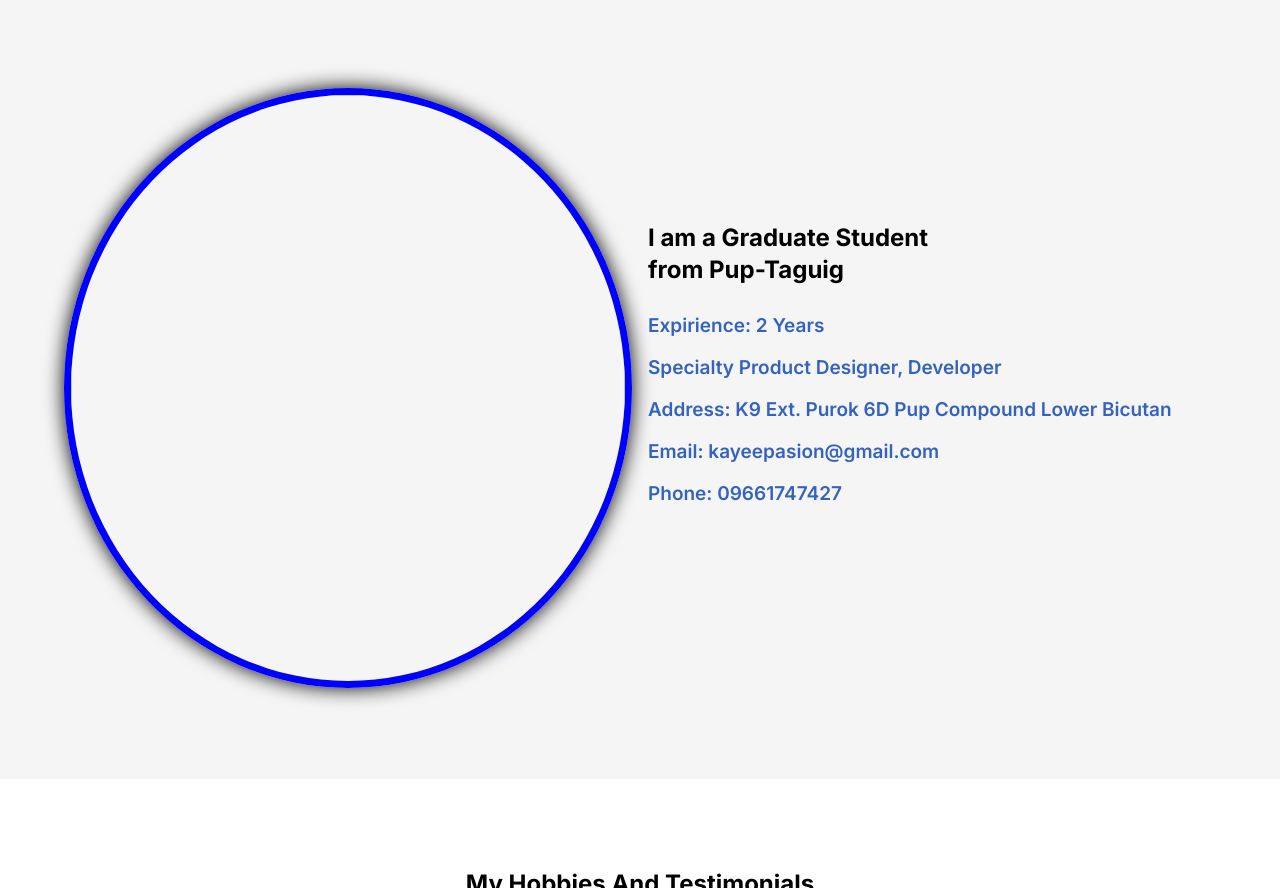
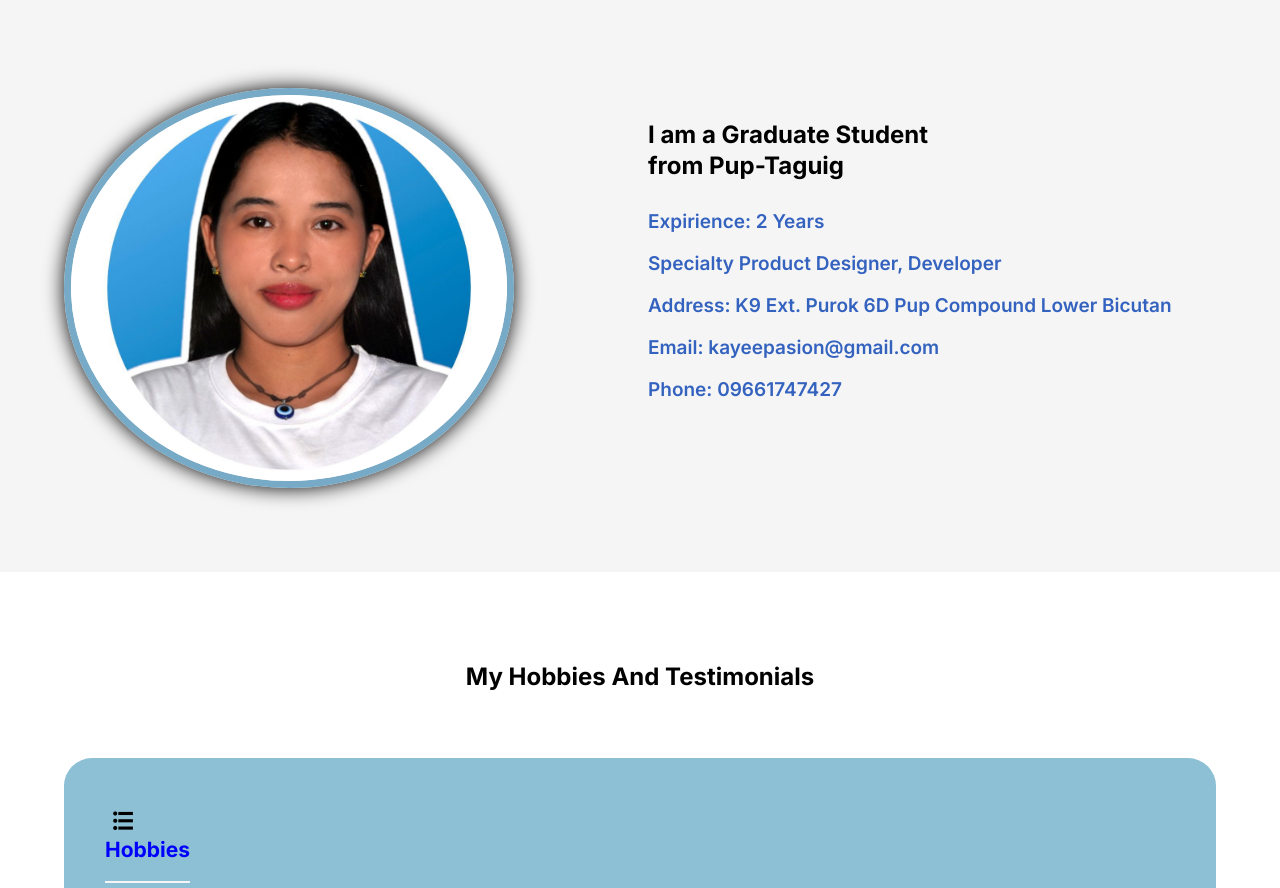
Before and after one commit to PUP-BSIT/final-Pasionpreciouskaye, a plain HTML site: page pasion_preciouskaye/index.html in a window 1280 px wide. Shown: the part 722-1610 px from the top of the page. Drawn offline with nearby package versions, Linux system fonts and the light colour scheme; a script that the page names is missing.

Commit message:
Add changes

```diff
--- a/pasion_preciouskaye/index.html
+++ b/pasion_preciouskaye/index.html
@@ -57,7 +57,7 @@
 
     <section class="about" id="about">
       <div class="about-img">
-        <img src="Picture/image.jpg">
+        <img src="photo.jpg">
       </div>
 
       <div class="about-text">
--- a/pasion_preciouskaye/style.css
+++ b/pasion_preciouskaye/style.css
@@ -186,12 +186,12 @@ gap: 1rem;
 }
 
 .about-img img{
-width: 100%;
-height: 600px;
-max-width: 600px;
+width: 90%;
+height: 400px;
+max-width: 450px;
 border-radius: 50%;
 object-fit: cover;
-border: 7px solid blue;
+border: 7px solid rgb(119, 170, 198);
 box-shadow: 0 0 20px black;
 }
 
```
Also changed, not shown: pasion_preciouskaye/photo.jpg (added).
